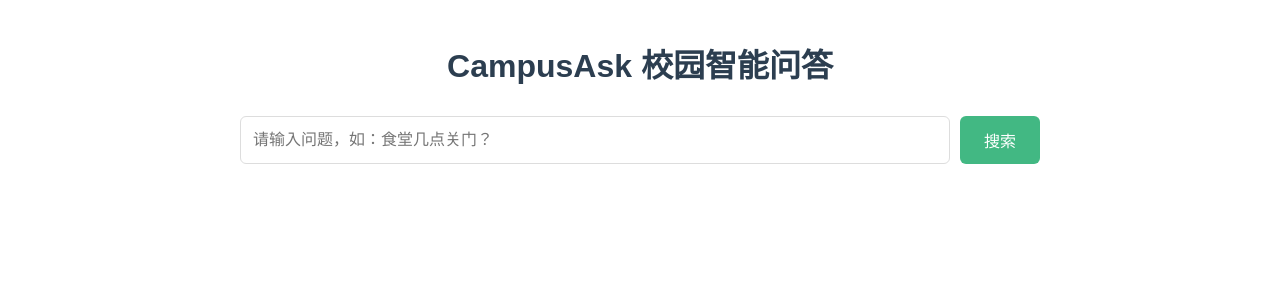
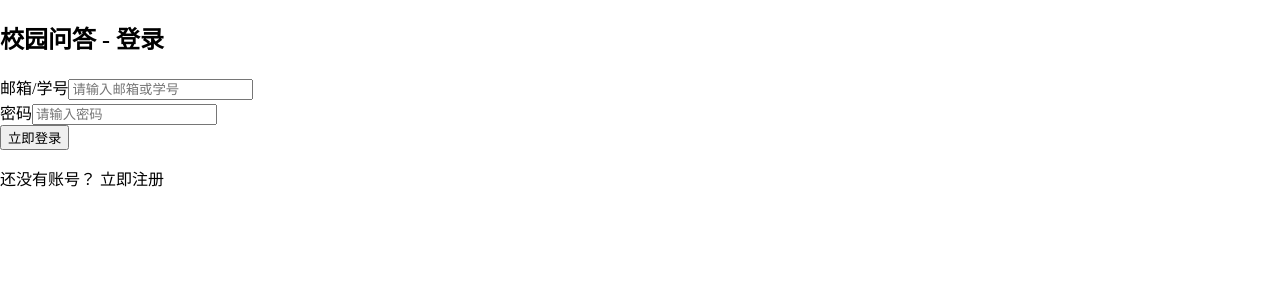
Before and after one commit to 051019zhao/CampusAsk, a Vue app in the folder frontend/: page /login in a window 1280 px wide. Shown: the top 300 px of the page. Built offline with nearby package versions, Linux system fonts and the light colour scheme.

Commit message:
登录简陋页面

```diff
--- a/frontend/package.json
+++ b/frontend/package.json
@@ -8,8 +8,10 @@
     "lint": "vue-cli-service lint"
   },
   "dependencies": {
+    "axios": "^1.16.1",
     "core-js": "^3.8.3",
-    "vue": "^3.2.13"
+    "vue": "^3.2.13",
+    "vue-router": "^5.1.0"
   },
   "devDependencies": {
     "@babel/core": "^7.12.16",
--- a/frontend/src/App.vue
+++ b/frontend/src/App.vue
@@ -1,14 +1,18 @@
+<!-- src/App.vue -->
 <template>
-  <div id="app">
-    <QaPage />
-  </div>
+  <!-- 这个标签是路由的出口，没有它，任何路由页面都装载不进来！ -->
+  <router-view />
 </template>
 
 <script>
-import QaPage from './components/QaPage.vue'
-
 export default {
-  name: 'App',
-  components: { QaPage }
+  name: 'App'
 }
 </script>
+
+<style>
+body {
+  margin: 0;
+  padding: 0;
+}
+</style>
--- /dev/null
+++ b/frontend/src/api/auth.js
@@ -0,0 +1,20 @@
+// src/api/auth.js
+import request from '@/utils/request' // 引入刚才创建的 request
+
+// 登录接口
+export function loginAPI(data) {
+    return request({
+        url: '/auth/login', // 因为前面 baseURL 加了 /api，这里只需要写后面的部分
+        method: 'post',
+        data // 包含 username 和 password
+    })
+}
+
+// 注册接口
+export function registerAPI(data) {
+    return request({
+        url: '/auth/register',
+        method: 'post',
+        data // 包含 username、password 等
+    })
+}
--- /dev/null
+++ b/frontend/src/components/UserAuth.vue
@@ -0,0 +1,123 @@
+<template>
+  <div class="auth-container">
+    <div class="auth-box">
+      <h2>{{ isLogin ? '校园问答 - 登录' : '校园问答 - 注册' }}</h2>
+
+      <form @submit.prevent="handleSubmit">
+        <div class="form-item">
+          <label>邮箱/学号</label>
+          <input
+              v-model="formData.username"
+              type="text"
+              placeholder="请输入邮箱或学号"
+              required
+          />
+        </div>
+
+        <div class="form-item">
+          <label>密码</label>
+          <input
+              v-model="formData.password"
+              type="password"
+              placeholder="请输入密码"
+              required
+          />
+        </div>
+
+        <div v-if="!isLogin" class="form-item">
+          <label>确认密码</label>
+          <input
+              v-model="formData.confirmPassword"
+              type="password"
+              placeholder="请再次输入密码"
+              required
+          />
+        </div>
+
+        <button type="submit" class="submit-btn">
+          {{ isLogin ? '立即登录' : '注册账号' }}
+        </button>
+      </form>
+
+      <p class="switch-tip">
+        {{ isLogin ? '还没有账号？' : '已有账号？' }}
+        <span @click="toggleStatus">{{ isLogin ? '立即注册' : '去登录' }}</span>
+      </p>
+    </div>
+  </div>
+</template>
+
+<script setup>
+import { ref, reactive } from 'vue'
+import { loginAPI, registerAPI } from '@/api/auth'
+
+// 是否为登录状态（true 为登录，false 为注册）
+const isLogin = ref(true)
+
+// 表单数据绑定
+const formData = reactive({
+  username: '',
+  password: '',
+  confirmPassword: ''
+})
+
+// 切换登录/注册状态，顺便清空表单
+const toggleStatus = () => {
+  isLogin.value = !isLogin.value
+  formData.username = ''
+  formData.password = ''
+  formData.confirmPassword = ''
+}
+
+// 提交表单逻辑
+const handleSubmit = () => {
+  if (isLogin.value) {
+    // 执行登录逻辑
+    handleLogin()
+  } else {
+    // 执行注册逻辑
+    handleRegister()
+  }
+}
+
+// 登录业务
+const handleLogin = async () => {
+  try {
+    console.log('正在提交登录...')
+    const res = await loginAPI({
+      username: formData.username,
+      password: formData.password
+    })
+
+    // 假设后端登录成功返回一个 token
+    if (res.token) {
+      localStorage.setItem('token', res.token) // 保存令牌
+      alert('登录成功！')
+      // router.push('/home') // 跳转到首页
+    }
+  } catch (error) {
+    console.error('登录失败', error)
+  }
+}
+
+// 注册业务
+const handleRegister = async () => {
+  if (formData.password !== formData.confirmPassword) {
+    alert('两次输入的密码不一致！')
+    return
+  }
+
+  try {
+    console.log('正在提交注册...')
+    await registerAPI({
+      username: formData.username,
+      password: formData.password
+    })
+
+    alert('注册成功，请登录！')
+    toggleStatus() // 自动切回登录界面
+  } catch (error) {
+    console.error('注册失败', error)
+  }
+}
+</script>
--- /dev/null
+++ b/frontend/src/router/index.js
@@ -0,0 +1,30 @@
+// src/router/index.js
+import { createRouter, createWebHistory } from 'vue-router'
+
+// 1. 引入你和队友的页面组件
+import QaPage from '../components/QaPage.vue' // 假设这是你队友写的首页
+import UserAuth from '../components/UserAuth.vue' // 你写的登录注册页
+
+const routes = [
+    {
+        path: '/',         // 默认访问根路径
+        name: 'QaPage',
+        component: QaPage
+    },
+    {
+        path: '/login',    // 访问 /login
+        name: 'UserAuth',
+        component: UserAuth
+    },
+    {
+        path: '/:pathMatch(.*)*',
+        redirect: '/login'
+    }
+]
+
+const router = createRouter({
+    history: createWebHistory(),
+    routes
+})
+
+export default router
--- /dev/null
+++ b/frontend/src/utils/request.js
@@ -0,0 +1,21 @@
+// src/utils/request.js
+import axios from 'axios'
+
+const request = axios.create({
+    // baseURI 会自动加在所有请求路径的前面
+    baseURL: '/api',
+    timeout: 5000 // 超时时间
+})
+
+// 响应拦截器
+request.interceptors.response.use(
+    response => {
+        return response.data // 直接返回后端的数据包
+    },
+    error => {
+        alert(error.response?.data?.message || '网络请求错误')
+        return Promise.reject(error)
+    }
+)
+
+export default request
```
Also changed, not shown: frontend/src/main.js (+6 -1 lines), 1 other file (tests, documents, lock files or other folders).
